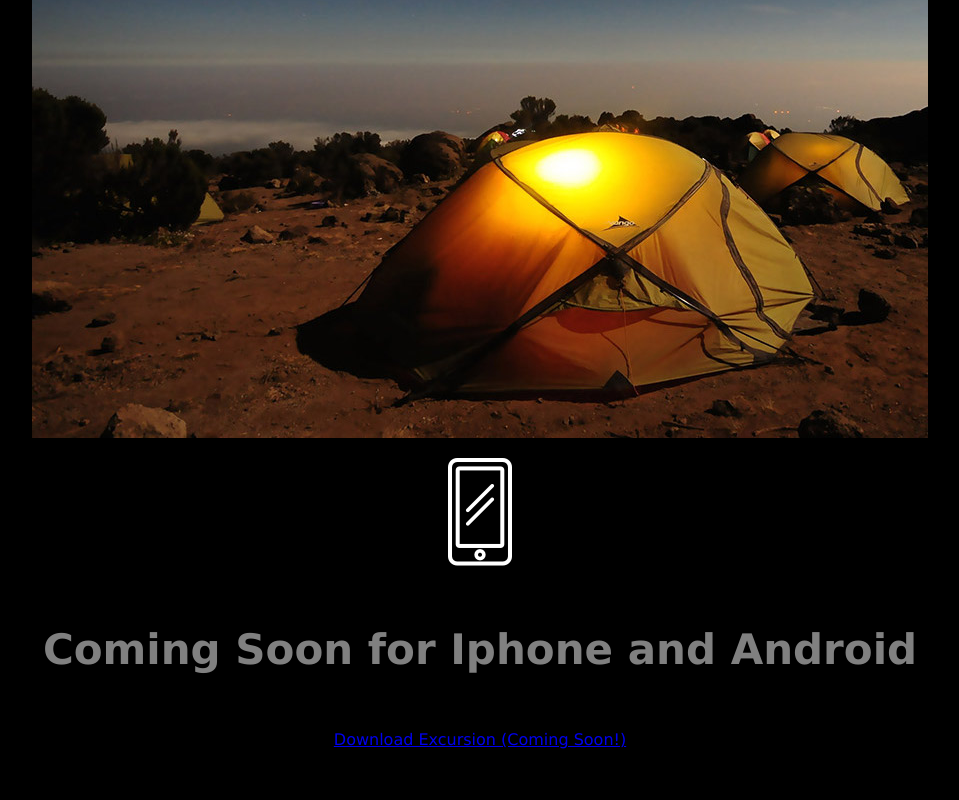
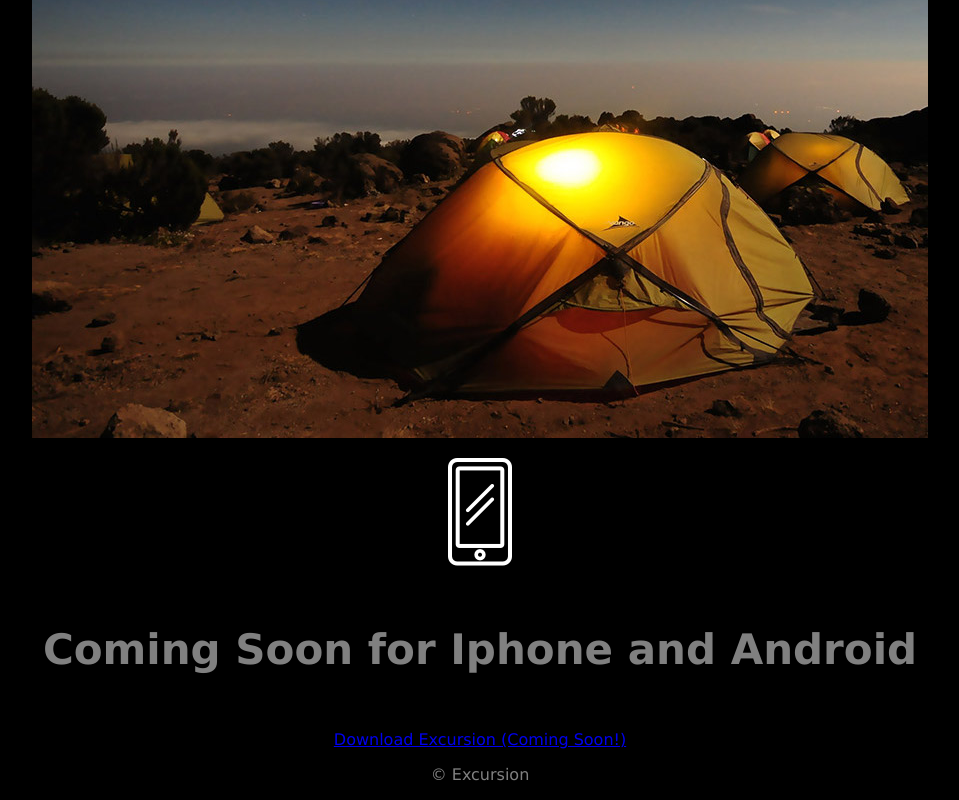
Before and after one commit to Quirke90/excursion1, a plain HTML site: page Index.html in a window 1280 px wide. Shown: the part 697-1497 px from the top of the page, without its empty margins (160-1119 px from the left). Drawn offline with Linux system fonts and the light colour scheme.

Commit message:
final push

```diff
--- a/resources/css/style.css
+++ b/resources/css/style.css
@@ -31,3 +31,10 @@ color: grey;
     font-size: 16px;
     color: aquamarine;
 }
+
+/* FOOTER */
+.footer--copyright {
+font-size: 16px;
+    color: grey;
+    text-align: right;
+}
```
